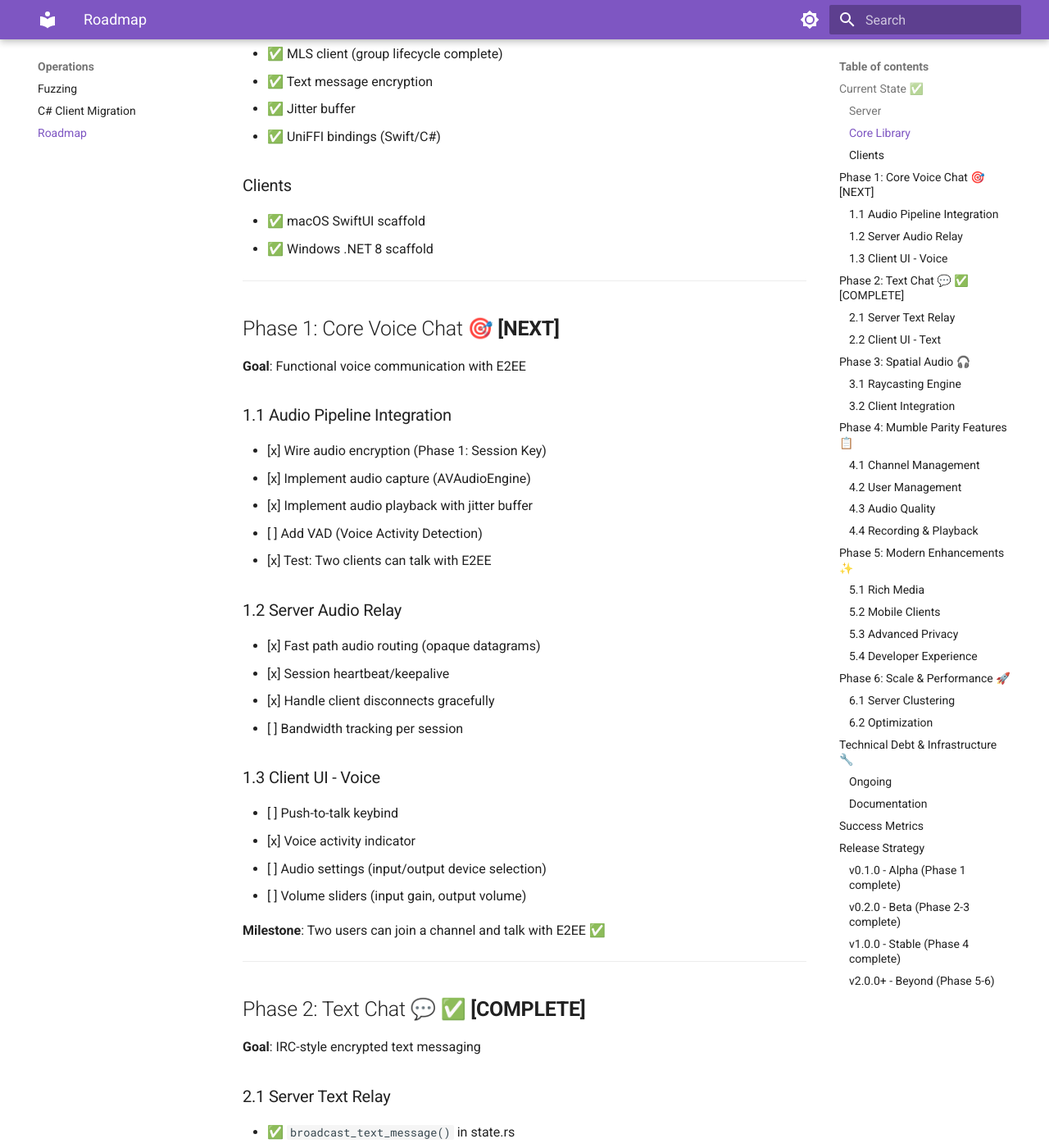
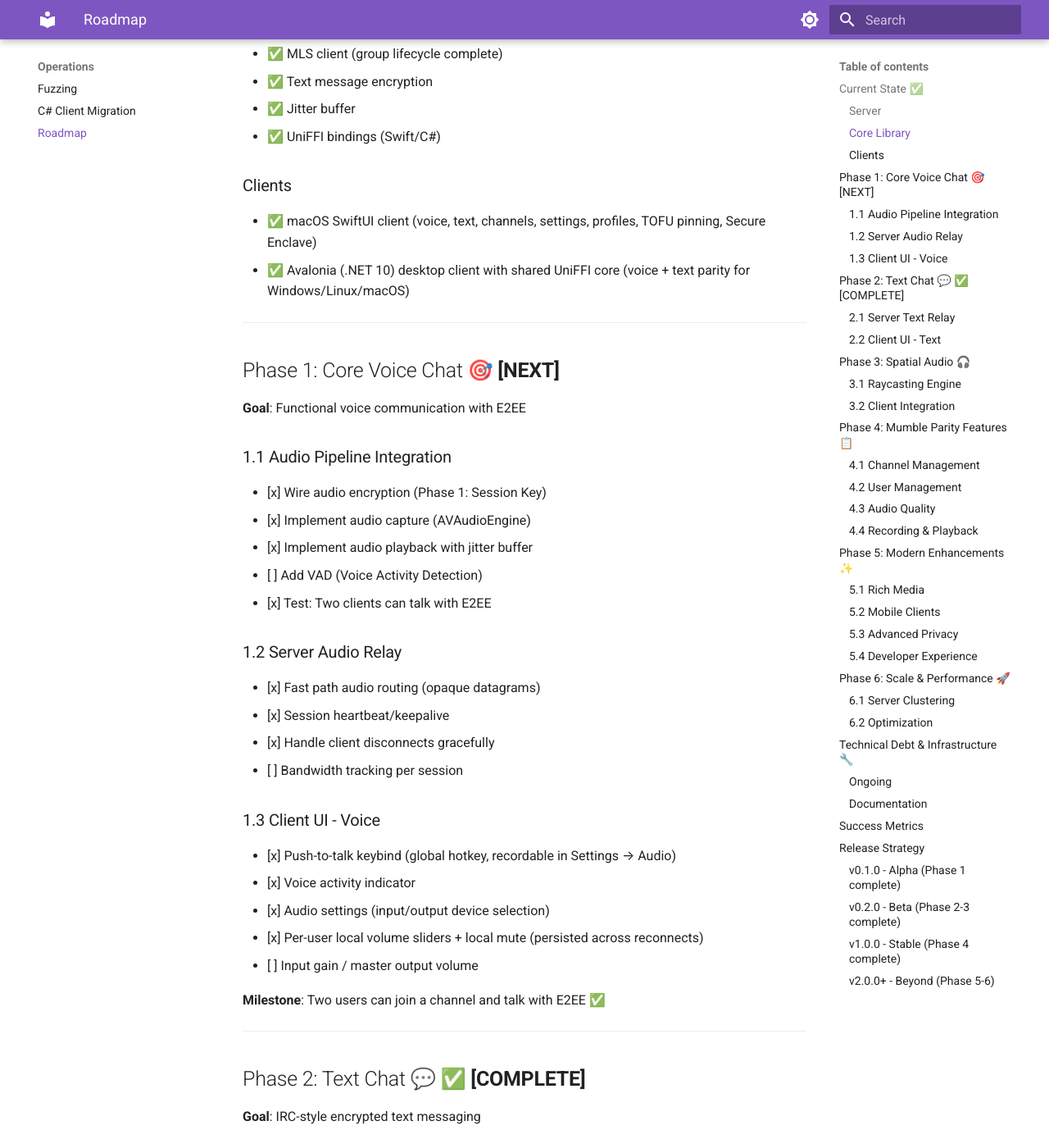
Before and after one commit to klobucar/aura, an MkDocs documentation site: the page built from docs/ROADMAP.md, in a window 1280 px wide and 1400 px high, scrolled down 702 px. Shown: the whole window at 82% size. Built offline with MkDocs 1.6.1 and Material for MkDocs 9.7.7, drawn with Linux system fonts in a browser that asks for light colours; some of the changed text lies outside the part shown.

Commit message:
docs(roadmap): mark PTT and voice-settings items shipped
Phase 1.3 was overstating what's left. Global push-to-talk,
audio device selection, and per-user volume sliders all landed
in the macOS client; mute/deafen has both server-broadcast and
local-per-user wiring.

Also corrects the client-scaffold descriptions to reflect the
Avalonia (.NET 10) desktop client that replaced the WinForms
scaffold.

Signed-off-by: Jonathon Klobucar <jonathon.klobucar@gmail.com>

```diff
--- a/docs/ROADMAP.md
+++ b/docs/ROADMAP.md
@@ -23,8 +23,8 @@
 - ✅ UniFFI bindings (Swift/C#)
 
 ### Clients
-- ✅ macOS SwiftUI scaffold
-- ✅ Windows .NET 8 scaffold
+- ✅ macOS SwiftUI client (voice, text, channels, settings, profiles, TOFU pinning, Secure Enclave)
+- ✅ Avalonia (.NET 10) desktop client with shared UniFFI core (voice + text parity for Windows/Linux/macOS)
 
 ---
 
@@ -46,10 +46,11 @@
 - [ ] Bandwidth tracking per session
 
 ### 1.3 Client UI - Voice
-- [ ] Push-to-talk keybind
+- [x] Push-to-talk keybind (global hotkey, recordable in Settings → Audio)
 - [x] Voice activity indicator
-- [ ] Audio settings (input/output device selection)
-- [ ] Volume sliders (input gain, output volume)
+- [x] Audio settings (input/output device selection)
+- [x] Per-user local volume sliders + local mute (persisted across reconnects)
+- [ ] Input gain / master output volume
 
 **Milestone**: Two users can join a channel and talk with E2EE ✅
 
@@ -111,7 +112,7 @@
 
 ### 4.2 User Management
 - [x] User list with online status (Server-side tracking complete)
-- [ ] Mute/deafen (local and server-side)
+- [x] Mute/deafen (server-broadcast status + local-only per-user mute)
 - [x] User comments/avatars (Protocol & DB storage ready)
 - [ ] Friend system
 - [ ] User registration tokens
```
